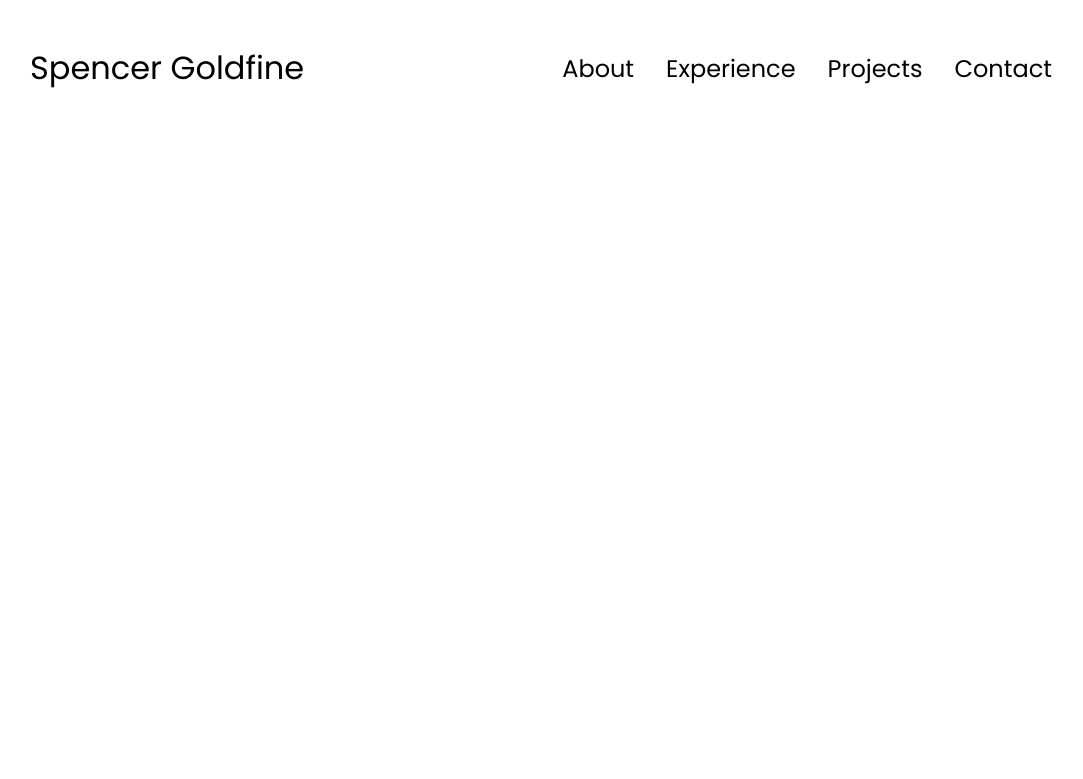
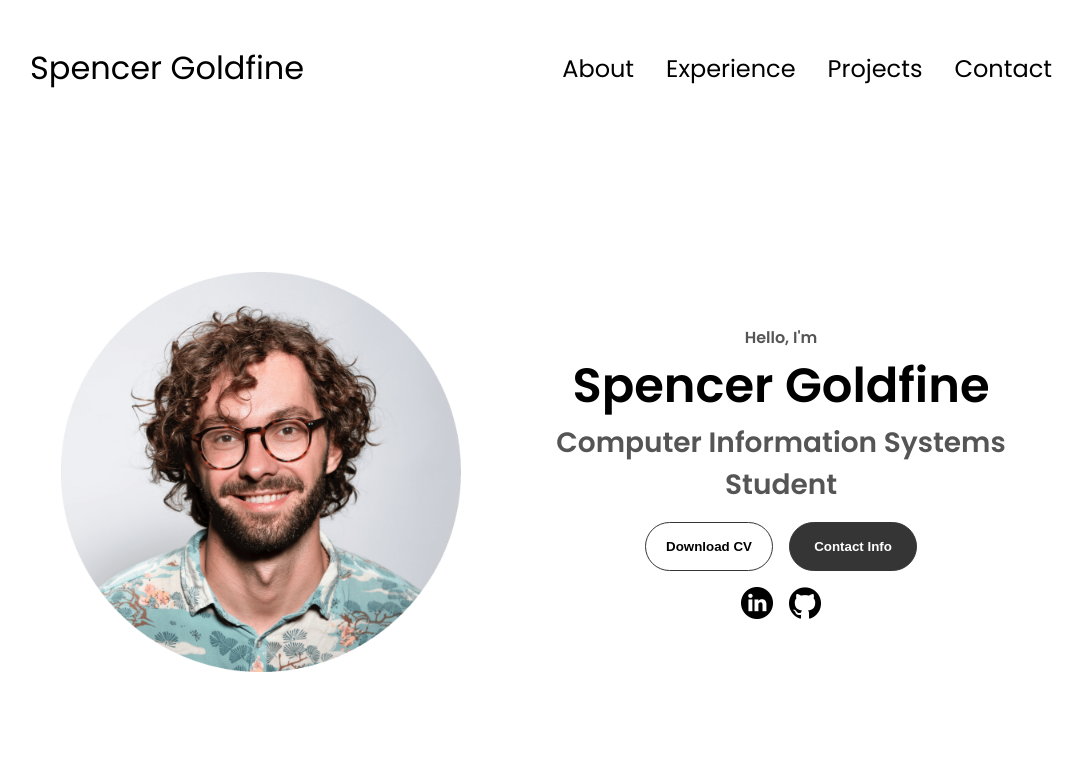
Before and after one commit to SGoldfine/html-css-js-resume, a plain HTML site: page index.html in a window 1280 px wide. Shown: the whole page, without its empty margins (99-1182 px from the left). Drawn offline with Linux system fonts and the light colour scheme.

Commit message:
updated and styled main sections

```diff
--- a/index.html
+++ b/index.html
@@ -35,6 +35,32 @@
             </div>
         </div>
     </nav>
+    <section id="profile">
+        <div class="section__pic-container">
+            <img src="./assets/profile-pic.png" alt="Spencer Goldfine profile picture">
+        </div>
+        <div class="section__text">
+            <p class="section__text__p1">Hello, I'm</p>
+            <h1 class="title">Spencer Goldfine</h1>
+            <p class="section__text__p2">Computer Information Systems Student</p>
+            <div class="btn-container">
+                <button class="btn btn-color-2"
+                onClick="window.open('./assets/resume-example.pdf')">
+                Download CV
+                </button>
+                <button class="btn btn-color-1"
+                onClick="location.href='./#contact'">
+                Contact Info
+                </button>
+            </div>
+            <div id="socials-container">
+                <img src="./assets/linkedin.png" alt="My LinkedIn Profile"
+                class="icon" onClick="location.href='https://www.linkedin.com/in/spencer-goldfine-637973319/'">
+                <img src="./assets/github.png" alt="My Github Profile"
+                class="icon" onClick="location.href='https://github.com/SGoldfine'">
+            </div>
+        </div>
+    </section>
     <script src="script.js"></script>
 </body>
 </html>
--- a/styles.css
+++ b/styles.css
@@ -153,3 +153,116 @@ a:hover {
 }
 
 /* Sections */
+
+section {
+    padding-top: 4vh;
+    height: 96vh;
+    margin: 0 10rem;
+    box-sizing: border-box;
+    min-height: fit-content;
+}
+
+.section-container {
+    display: flex;
+}
+
+/* Profile Section */
+
+#profile {
+    display: flex;
+    justify-content: center;
+    gap: 5rem;
+    height: 80vh;
+}
+
+.section__pic-container {
+    display: flex;
+    height: 400px;
+    width: 400px;
+    margin: auto 0;
+}
+
+.section__text {
+    align-self: center;
+    text-align: center;
+}
+
+.section__text p {
+    font-weight: 600;
+}
+
+.section__text__p1 {
+    text-align: center;
+}
+
+.section__text__p2 {
+    font-size: 1.75rem;
+    margin-bottom: 1rem;
+}
+
+.title {
+    font-size: 3rem;
+    text-align: center;
+}
+
+#socials-container {
+    display: flex;
+    justify-content: center;
+    margin-top: 1rem;
+    gap: 1rem;
+}
+
+/* Icons */
+
+.icon {
+    cursor: pointer;
+    height: 2rem;
+}
+
+/* Buttons */
+
+.btn-container {
+    display: flex;
+    justify-content: center;
+    gap: 1rem;
+}
+
+.btn {
+    font-weight: 600;
+    transition: all 300ms ease;
+    padding: 1rem;
+    width: 8rem;
+    border-radius: 2rem;
+}
+
+.btn-color-1,
+.btn-color-2 {
+    border: rgb(53, 53, 53) 0.1rem solid;
+}
+
+.btn-color-1:hover,
+.btn-color-2:hover {
+    cursor: pointer;
+}
+
+.btn-color-1,
+.btn-color-2:hover {
+    background: rgb(53, 53, 53);
+    color: white;
+}
+
+.btn-color-1:hover {
+    background: rgb(0, 0, 0);
+}
+
+.btn-color-2 {
+    background: none;
+}
+
+.btn-color-2:hover {
+    border: rgb(255, 255, 255) 0.1rem solid;
+}
+
+.btn-container {
+    gap: 1rem;
+}
```
